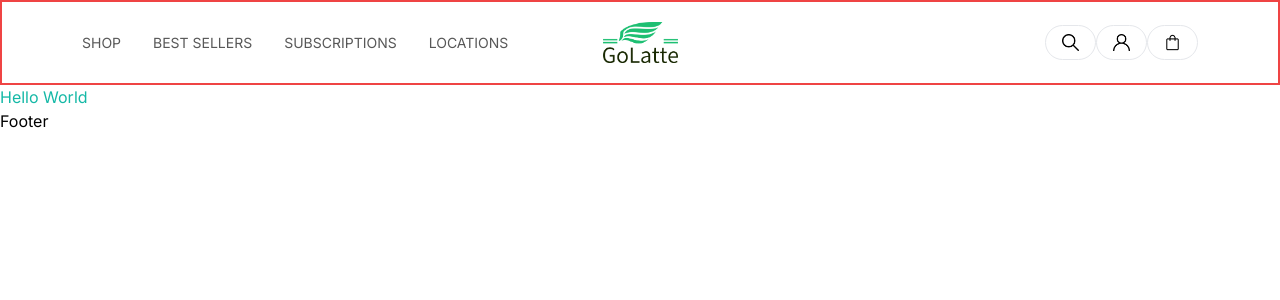
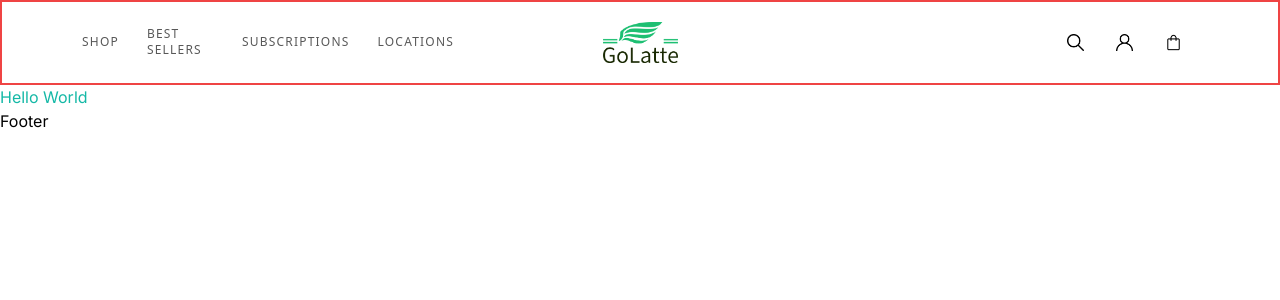
Before and after one commit to jakobcampos/CoffeeWebsite, a Next.js app: page / in a window 1280 px wide. Shown: the top 300 px of the page. Built offline with nearby package versions, Linux system fonts and the light colour scheme.

Commit message:
+ Added underline transition for nav span

```diff
--- a/app/globals.css
+++ b/app/globals.css
@@ -155,3 +155,25 @@ body {
   -ms-overflow-style: none; /* IE and Edge */
   scrollbar-width: none; /* Firefox */
 }
+
+/* Custom Underline Animation */
+/* Inside your global.css or a component-level CSS file */
+.custom-underline::after {
+  content: '';
+  position: relative;
+  display: block;
+  width: 0;
+  height: 2px;
+  background: currentColor;
+  transition: width 0.3s ease;
+  margin-top: 2px; /* Adjust as needed */
+}
+
+.custom-underline:hover::after {
+  width: 100%;
+}
+
+/* global.css */
+.hover\:shadow-underline:hover {
+  box-shadow: 0 2px black;
+}
--- a/components/Button.tsx
+++ b/components/Button.tsx
@@ -15,7 +15,7 @@ const Button = ({ type, title, icon, variant, full }: ButtonProps) => {
 
   return (
     <button
-    className={`flexCenter gap-3 rounded-full border ${variant} ${full ? 'w-full' : ''} px-4 py-2`}
+    className={`flexCenter gap-3 ${variant} ${full ? 'w-full' : ''} px-4 py-2`}
       type={type}
     >
 
--- a/components/Navbar.tsx
+++ b/components/Navbar.tsx
@@ -16,13 +16,16 @@ const Navbar = () => {
                   height={32}
                   className="inline-block cursor-pointer lg:hidden"
               />
-              <ul className="hidden lg:flex items-center gap-8">
+              <ul className="hidden lg:flex items-center gap-6 sm:gap-7">
                   {NAV_LINKS.map((link) => (
-                      <li key={link.key} className="text-sm uppercase text-gray-50 flexCenter whitespace-nowrap cursor-pointer transition-all hover:font-bold">
-                          <Link href={link.href} className="flex items-center justify-center">
-                            {link.label}
-                          </Link>
-                      </li>
+                      <li key={link.key} className="text-xs font-sans font-normal tracking-widest uppercase text-gray-50 cursor-pointer transition-all">
+                      <Link href={link.href}>
+                          <span className="block pb-.5 border-b border-transparent hover:border-current transition duration-300 ease-in-out">
+                              {link.label}
+                          </span>
+                      </Link>
+                  </li>
+
                   ))}
               </ul>
           </div>
--- a/tailwind.config.ts
+++ b/tailwind.config.ts
@@ -7,6 +7,9 @@ module.exports = {
   ],
   theme: {
     extend: {
+      boxShadow: {
+        'underline': '0 1px black',
+      },
       colors: {
         green: {
           50: '#30AF5B',
```
